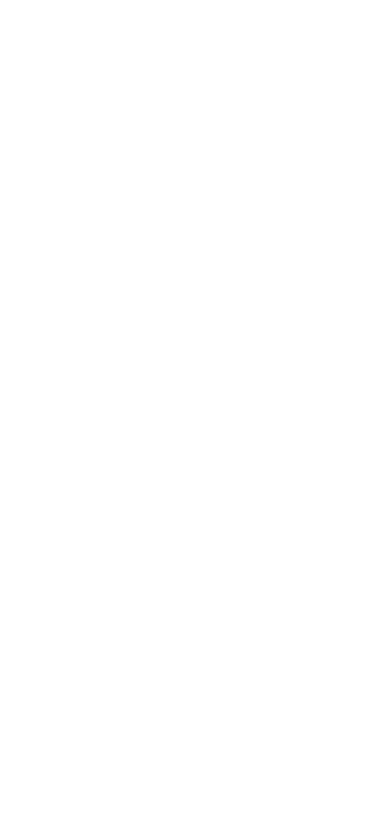
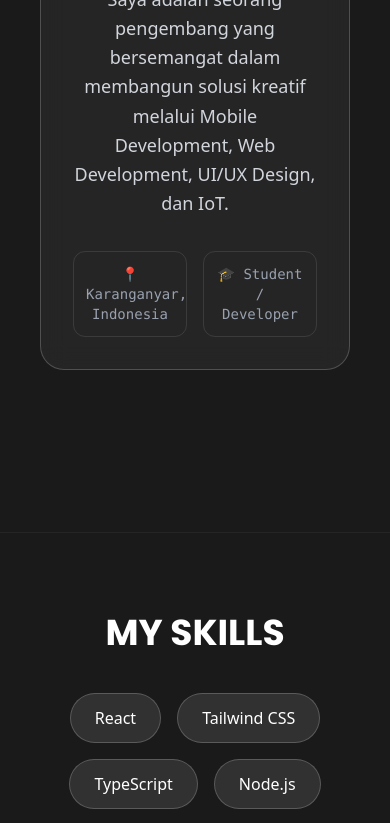
Before and after one commit to yogi3wdd/portofolio, a React (Vite) app in the folder frontend/: page / in a window 390 px wide. Shown: the part 1156-1979 px from the top of the page. Before the commit the page ends 1140 px from the top, so only its background shows below. Built offline with nearby package versions, Linux system fonts and the light colour scheme; no server answers; a web font is replaced by a local one.

Commit message:
penulisan sementara tiap page section

```diff
--- a/frontend/src/App.tsx
+++ b/frontend/src/App.tsx
@@ -1,16 +1,13 @@
 import { BrowserRouter, Routes, Route } from 'react-router-dom';
 import MainLayout from './layouts/MainLayout';
-import Home from './pages/Home';
-import About from './pages/About';
+import Merge from './pages/Merge';
 
 function App() {
   return (
     <BrowserRouter>
       <Routes>
         <Route path="/" element={<MainLayout />}>
-          <Route index element={<Home />} />
-          <Route path="about" element={<About />} />
-          {/* Halaman lain tetap akan memiliki Navbar karena dibungkus MainLayout */}
+          <Route index element={<Merge />} />
         </Route>
       </Routes>
     </BrowserRouter>
--- a/frontend/src/index.css
+++ b/frontend/src/index.css
@@ -50,6 +50,14 @@
   height: 100vh;
 }
 
+section {
+  scroll-margin-top: 100px;
+}
+
+html {
+  scroll-behavior: smooth;
+}
+
 @media (prefers-color-scheme: light) {
   :root {
     color: #213547;
--- a/frontend/src/pages/About.tsx
+++ b/frontend/src/pages/About.tsx
@@ -1,4 +1,3 @@
-import React from 'react';
 import { motion } from 'framer-motion';
 
 const About = () => {
--- /dev/null
+++ b/frontend/src/pages/Certificate.tsx
@@ -0,0 +1,18 @@
+import React from 'react';
+
+const Certificate = () => {
+  return (
+    <div className="min-h-[50vh] w-full bg-[#1a1a1a] flex flex-col items-center justify-center py-20 text-white border-t border-white/5">
+      <h2 className="text-4xl font-bold mb-10 font-poppins text-center">CERTIFICATES</h2>
+      <div className="grid grid-cols-1 md:grid-cols-2 gap-6 max-w-4xl px-10 w-full">
+        {[1, 2].map((i) => (
+          <div key={i} className="aspect-video bg-white/5 border border-white/20 rounded-2xl flex items-center justify-center text-gray-500 italic">
+            Certificate Preview {i}
+          </div>
+        ))}
+      </div>
+    </div>
+  );
+};
+
+export default Certificate;
--- a/frontend/src/pages/Contact.tsx
+++ b/frontend/src/pages/Contact.tsx
@@ -0,0 +1,20 @@
+import React from 'react';
+
+const Contact = () => {
+  return (
+    <div className="min-h-[60vh] w-full bg-[#1a1a1a] flex flex-col items-center justify-center py-20 text-white border-t border-white/5">
+      <h2 className="text-4xl font-bold mb-6 font-poppins">GET IN TOUCH</h2>
+      <p className="text-gray-400 mb-10 text-center max-w-md px-10">
+        Punya pertanyaan atau ingin bekerja sama? Kirimkan pesan Anda melalui email di bawah ini.
+      </p>
+      <a
+        href="mailto:yogi@example.com"
+        className="px-10 py-4 bg-[#D9D9D9] text-[#2A2A2A] rounded-full font-bold hover:bg-white transition-all shadow-lg"
+      >
+        Send Email
+      </a>
+    </div>
+  );
+};
+
+export default Contact;
--- /dev/null
+++ b/frontend/src/pages/Merge.tsx
@@ -0,0 +1,39 @@
+import Home from './Home';
+import About from './About';
+import Skill from './Skill';
+import Projects from './Projects';
+import Certificate from './Certificate';
+import Contact from './Contact';
+
+const Merge = () => {
+  return (
+    <div className="flex flex-col w-full bg-[#1a1a1a]">
+
+      <section id="home">
+        <Home />
+      </section>
+
+      <section id="about">
+        <About />
+      </section>
+
+      <section id="skill">
+        <Skill />
+      </section>
+
+      <section id="projects">
+        <Projects />
+      </section>
+
+      <section id="certificate">
+        <Certificate />
+      </section>
+
+      <section id="contact">
+        <Contact />
+      </section>
+    </div>
+  );
+};
+
+export default Merge;
--- /dev/null
+++ b/frontend/src/pages/Skill.tsx
@@ -0,0 +1,20 @@
+import React from 'react';
+
+const Skill = () => {
+  const skills = ["React", "Tailwind CSS", "TypeScript", "Node.js", "UI/UX Design"];
+
+  return (
+    <div className="min-h-[50vh] w-full bg-[#1a1a1a] flex flex-col items-center justify-center py-20 text-white border-t border-white/5">
+      <h2 className="text-4xl font-bold mb-10 font-poppins">MY SKILLS</h2>
+      <div className="flex flex-wrap justify-center gap-4 px-10">
+        {skills.map((skill) => (
+          <span key={skill} className="px-6 py-3 bg-white/10 rounded-full border border-white/20 hover:bg-white hover:text-black transition-all cursor-default">
+            {skill}
+          </span>
+        ))}
+      </div>
+    </div>
+  );
+};
+
+export default Skill;
```
